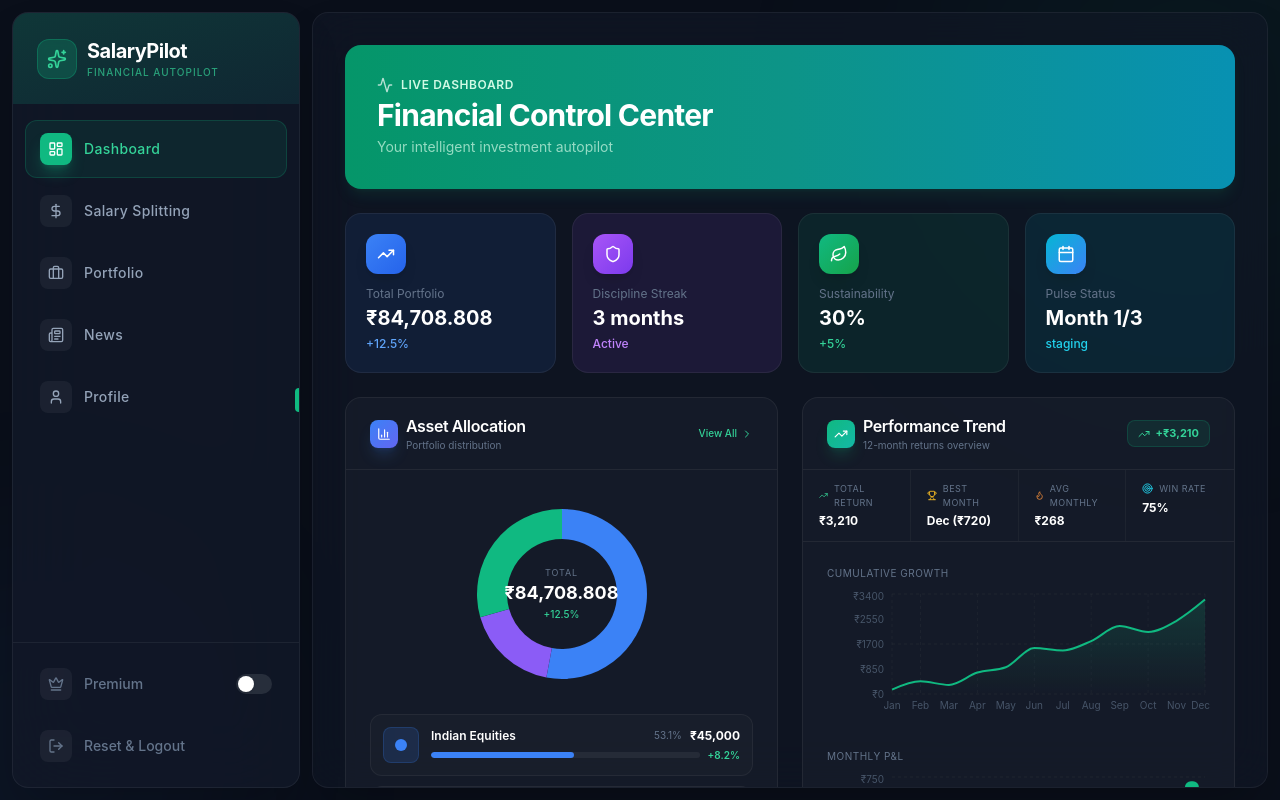
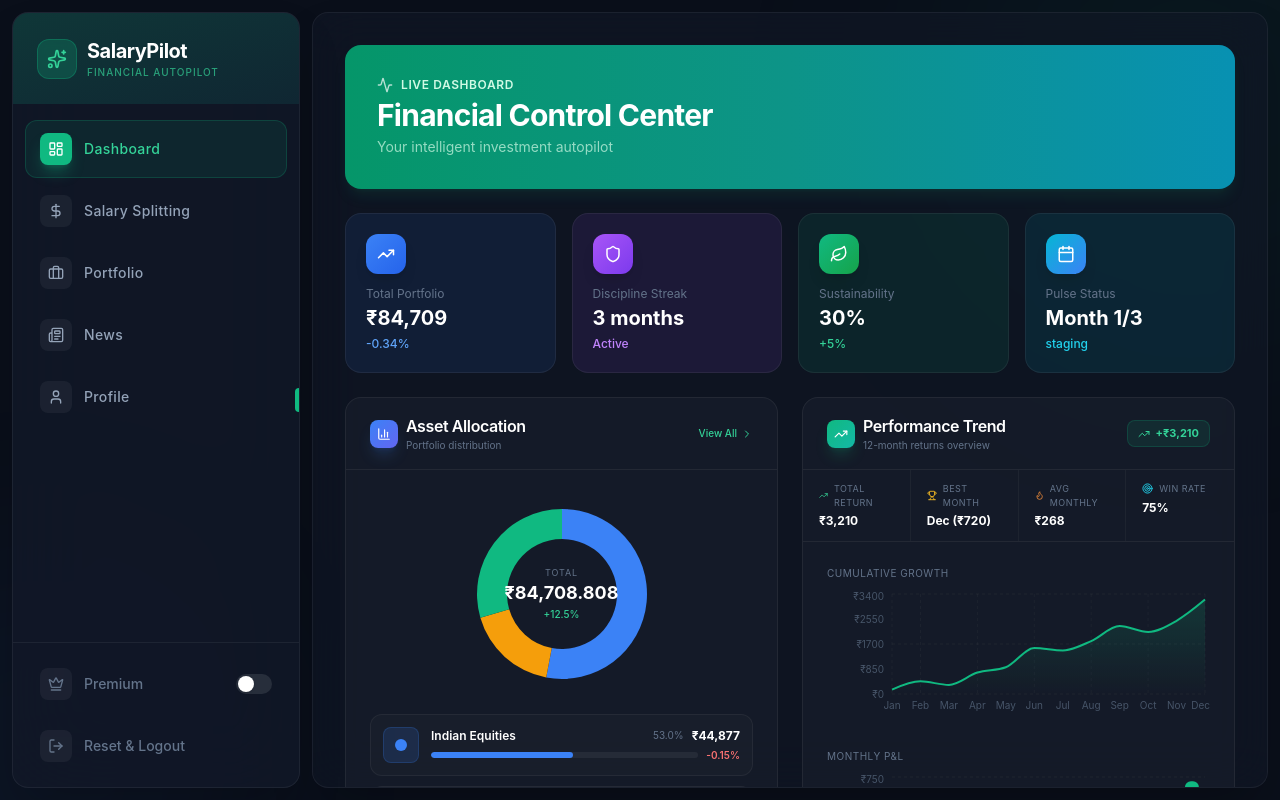
Before and after one commit to Aditya-MP/salary_Pilot_web_app, a React (Vite) app: page /dashboard in a window 1280 px wide. Built offline with nearby package versions, Linux system fonts and the light colour scheme.

Commit message:
Add live market fluctuations to Dashboard holdings and metrics

```diff
--- a/src/hooks/useLivePrices.ts
+++ b/src/hooks/useLivePrices.ts
@@ -11,7 +11,7 @@ interface PriceData {
   nasdaq: number;
 }
 
-const BASE_PRICES: PriceData = {
+export const BASE_PRICES: PriceData = {
   equity: 100,
   crypto: 50000,
   esg: 100,
--- a/src/pages/Dashboard.tsx
+++ b/src/pages/Dashboard.tsx
@@ -2,18 +2,24 @@ import { useAppStore } from '../store/useAppStore';
 import { TrendingUp, Shield, Leaf, Calendar, Wallet, Activity, Sparkles, ChevronRight, BarChart3, Target, Flame, Trophy } from 'lucide-react';
 import { Link } from 'react-router-dom';
 import { ResponsiveContainer, BarChart, Bar, XAxis, YAxis, Tooltip, Cell, PieChart, Pie, AreaChart, Area, CartesianGrid } from 'recharts';
-import { useLivePrices, calculatePortfolioValue } from '../hooks/useLivePrices';
+import { useLivePrices, calculatePortfolioValue, BASE_PRICES } from '../hooks/useLivePrices';
 
 export default function Dashboard() {
   const { holdings, streakCount, pulse, decisionLog } = useAppStore();
-  const { prices } = useLivePrices();
+  const { prices, changes } = useLivePrices();
   const totalPortfolio = calculatePortfolioValue(holdings, prices);
-  const sustainabilityScore = Math.min(100, streakCount * 5 + (holdings.esg / totalPortfolio) * 50);
+
+  // Live per-asset values (fluctuate with prices)
+  const liveEquity = Math.round((holdings.equity / BASE_PRICES.equity) * prices.equity);
+  const liveCrypto = Math.round((holdings.crypto / BASE_PRICES.crypto) * prices.crypto);
+  const liveEsg = Math.round((holdings.esg / BASE_PRICES.esg) * prices.esg);
+
+  const sustainabilityScore = Math.min(100, streakCount * 5 + (liveEsg / totalPortfolio) * 50);
 
   const portfolioData = [
-    { name: 'Equity', value: holdings.equity, color: '#3b82f6' },
-    { name: 'Crypto', value: holdings.crypto, color: '#8b5cf6' },
-    { name: 'ESG', value: holdings.esg, color: '#10b981' },
+    { name: 'Equity', value: liveEquity, color: '#3b82f6' },
+    { name: 'Crypto', value: liveCrypto, color: '#f59e0b' },
+    { name: 'ESG', value: liveEsg, color: '#10b981' },
   ];
   const performanceData = [
     { month: 'Jan', profit: 150, cumulative: 150 },
@@ -47,7 +53,7 @@ export default function Dashboard() {
 
       {/* Metrics */}
       <div className="grid grid-cols-2 lg:grid-cols-4 gap-4">
-        <MetricCard icon={TrendingUp} label="Total Portfolio" value={`₹${totalPortfolio.toLocaleString()}`} color="blue" trend="+12.5%" />
+        <MetricCard icon={TrendingUp} label="Total Portfolio" value={`₹${Math.round(totalPortfolio).toLocaleString()}`} color="blue" trend={`${((totalPortfolio - (holdings.equity + holdings.crypto + holdings.esg)) / (holdings.equity + holdings.crypto + holdings.esg) * 100).toFixed(2)}%`} />
         <MetricCard icon={Shield} label="Discipline Streak" value={`${streakCount} months`} color="purple" trend="Active" />
         <MetricCard icon={Leaf} label="Sustainability" value={`${sustainabilityScore.toFixed(0)}%`} color="green" trend="+5%" />
         <MetricCard icon={Calendar} label="Pulse Status" value={`Month ${pulse.currentMonth}/3`} color="cyan" trend={pulse.state} />
@@ -91,9 +97,9 @@ export default function Dashboard() {
                 {/* Per-asset detail rows */}
                 <div className="w-full space-y-2.5">
                   {[
-                    { name: 'Indian Equities', value: holdings.equity, color: '#3b82f6', dotClass: 'bg-blue-500', iconBg: 'bg-blue-500/15 text-blue-400 border-blue-500/20', change: '+8.2%', changeUp: true },
-                    { name: 'Crypto Assets', value: holdings.crypto, color: '#8b5cf6', dotClass: 'bg-purple-500', iconBg: 'bg-purple-500/15 text-purple-400 border-purple-500/20', change: '+18.7%', changeUp: true },
-                    { name: 'ESG Funds', value: holdings.esg, color: '#10b981', dotClass: 'bg-emerald-500', iconBg: 'bg-emerald-500/15 text-emerald-400 border-emerald-500/20', change: '+4.1%', changeUp: true },
+                    { name: 'Indian Equities', value: liveEquity, color: '#3b82f6', dotClass: 'bg-blue-500', iconBg: 'bg-blue-500/15 text-blue-400 border-blue-500/20', change: changes.equity, changeUp: changes.equity >= 0 },
+                    { name: 'Crypto Assets', value: liveCrypto, color: '#f59e0b', dotClass: 'bg-amber-500', iconBg: 'bg-amber-500/15 text-amber-400 border-amber-500/20', change: changes.crypto, changeUp: changes.crypto >= 0 },
+                    { name: 'ESG Funds', value: liveEsg, color: '#10b981', dotClass: 'bg-emerald-500', iconBg: 'bg-emerald-500/15 text-emerald-400 border-emerald-500/20', change: changes.esg, changeUp: changes.esg >= 0 },
                   ].map(asset => {
                     const pct = totalPortfolio > 0 ? ((asset.value / totalPortfolio) * 100) : 0;
                     return (
@@ -115,7 +121,7 @@ export default function Dashboard() {
                             <div className="flex-1 h-1.5 bg-white/[0.06] rounded-full overflow-hidden">
                               <div className="h-full rounded-full transition-all duration-700" style={{ width: `${pct}%`, backgroundColor: asset.color }} />
                             </div>
-                            <span className={`text-[10px] font-semibold ${asset.changeUp ? 'text-emerald-400' : 'text-red-400'}`}>{asset.change}</span>
+                            <span className={`text-[10px] font-semibold ${asset.changeUp ? 'text-emerald-400' : 'text-red-400'}`}>{asset.changeUp ? '+' : ''}{asset.change.toFixed(2)}%</span>
                           </div>
                         </div>
                       </div>
@@ -221,9 +227,9 @@ export default function Dashboard() {
         <div className="p-4">
           {totalPortfolio > 0 ? (
             <div className="grid md:grid-cols-3 gap-3">
-              <HoldingCard title="Indian Equities" color="blue" items={[{ n: 'Reliance', v: holdings.equity * 0.3 }, { n: 'TCS', v: holdings.equity * 0.25 }, { n: 'HDFC Bank', v: holdings.equity * 0.25 }, { n: 'Infosys', v: holdings.equity * 0.2 }]} />
-              <HoldingCard title="Crypto Assets" color="purple" items={[{ n: 'Bitcoin', v: holdings.crypto * 0.6 }, { n: 'Ethereum', v: holdings.crypto * 0.4 }]} />
-              <HoldingCard title="ESG Funds" color="green" items={[{ n: 'Nifty ESG Index', v: holdings.esg * 0.5 }, { n: 'Green Bonds', v: holdings.esg * 0.5 }]} />
+              <HoldingCard title="Indian Equities" color="blue" items={[{ n: 'Reliance', v: liveEquity * 0.3 }, { n: 'TCS', v: liveEquity * 0.25 }, { n: 'HDFC Bank', v: liveEquity * 0.25 }, { n: 'Infosys', v: liveEquity * 0.2 }]} />
+              <HoldingCard title="Crypto Assets" color="amber" items={[{ n: 'Bitcoin', v: liveCrypto * 0.6 }, { n: 'Ethereum', v: liveCrypto * 0.4 }]} />
+              <HoldingCard title="ESG Funds" color="green" items={[{ n: 'Nifty ESG Index', v: liveEsg * 0.5 }, { n: 'Green Bonds', v: liveEsg * 0.5 }]} />
             </div>
           ) : <p className="text-slate-500 text-center py-8 text-sm">No holdings yet.</p>}
         </div>
@@ -280,7 +286,7 @@ function ActionCard({ to, label, desc, icon: Icon, color }: { to: string; label:
 }
 
 function HoldingCard({ title, color, items }: { title: string; color: string; items: { n: string; v: number }[] }) {
-  const cfg: Record<string, { text: string; dot: string }> = { blue: { text: 'text-blue-400', dot: 'bg-blue-500' }, purple: { text: 'text-purple-400', dot: 'bg-purple-500' }, green: { text: 'text-emerald-400', dot: 'bg-emerald-500' } };
+  const cfg: Record<string, { text: string; dot: string }> = { blue: { text: 'text-blue-400', dot: 'bg-blue-500' }, purple: { text: 'text-purple-400', dot: 'bg-purple-500' }, green: { text: 'text-emerald-400', dot: 'bg-emerald-500' }, amber: { text: 'text-amber-400', dot: 'bg-amber-500' } };
   const c = cfg[color] || cfg.blue;
   return (
     <div className="bg-white/[0.03] border border-white/[0.06] rounded-xl p-4">
```
